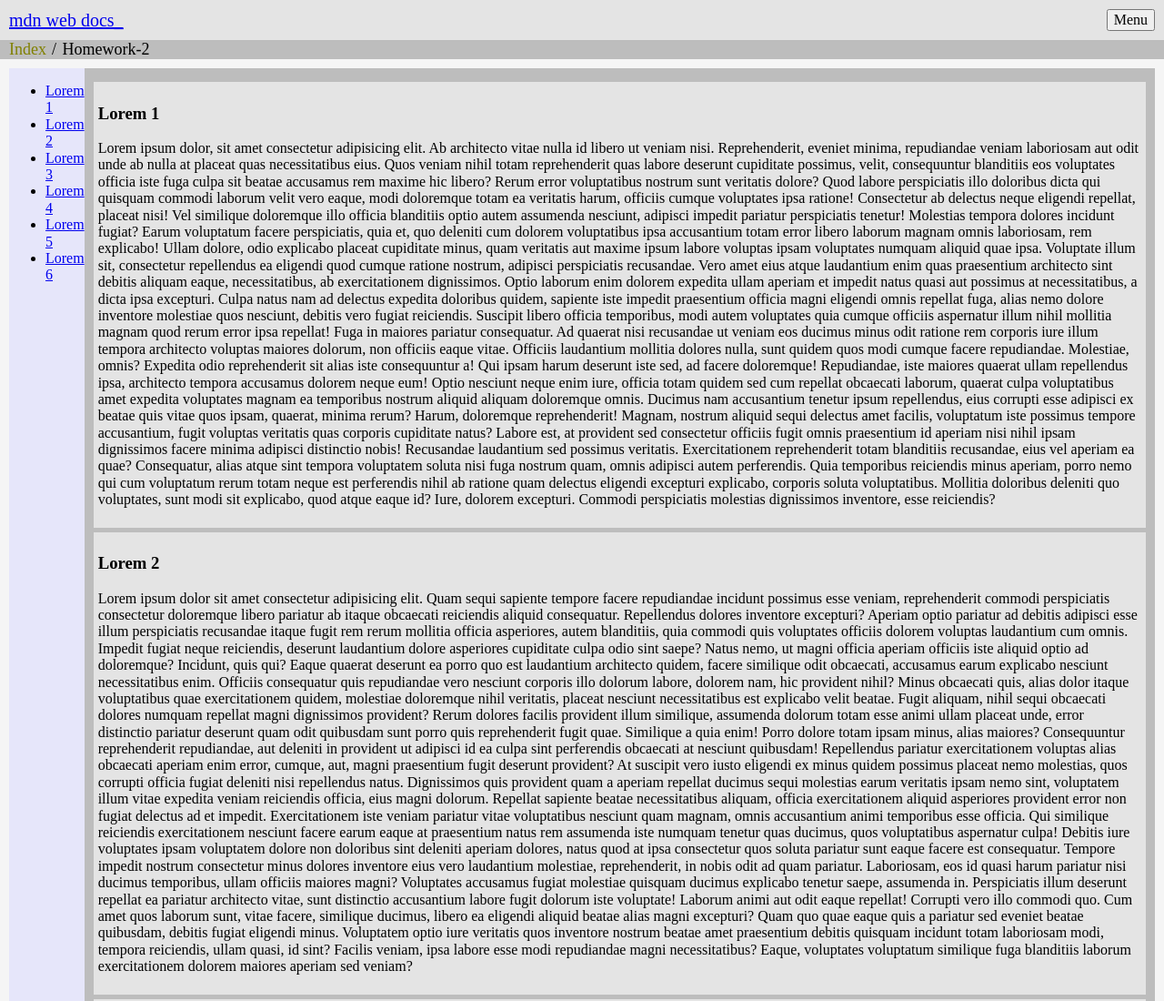
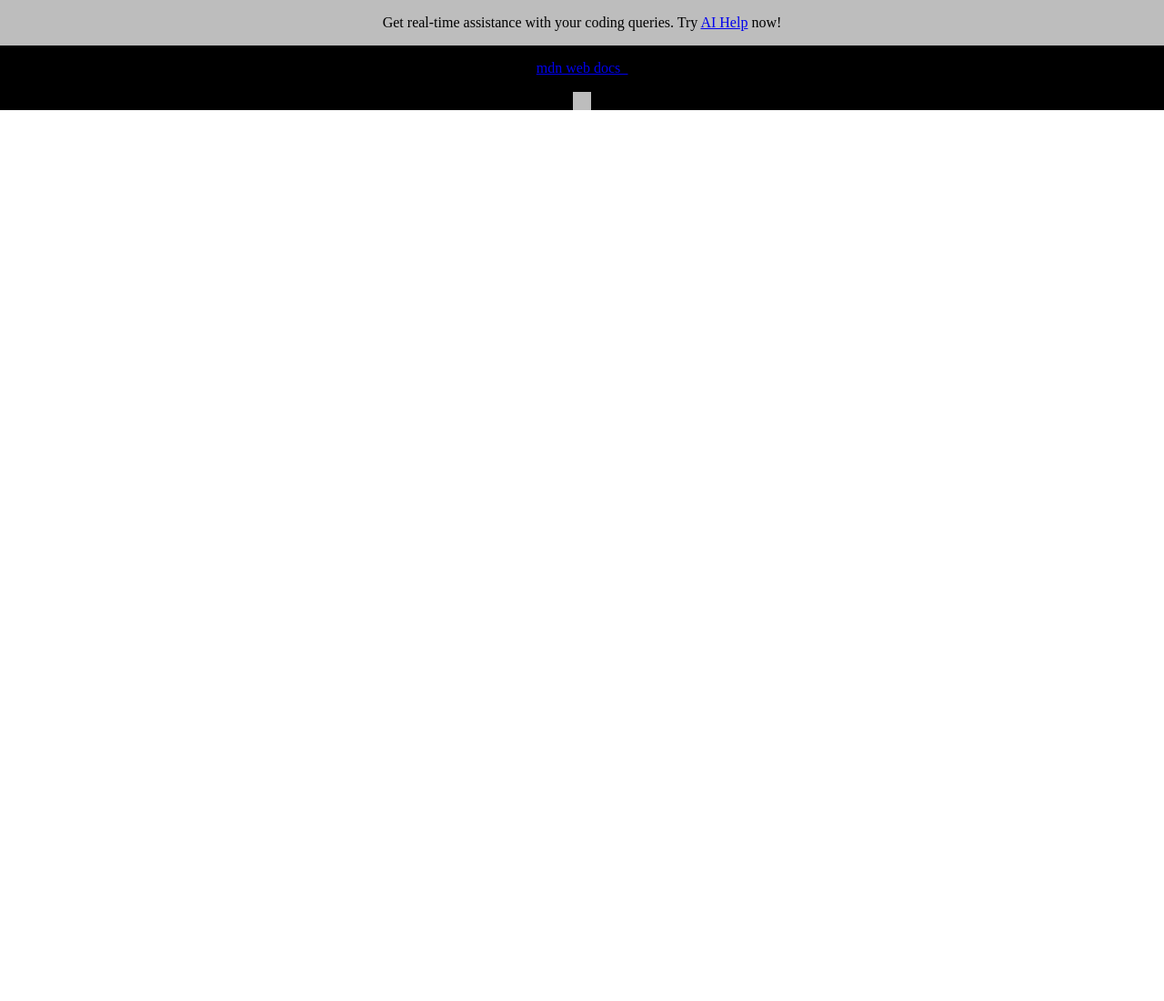
Before and after one commit to TryVoidMain/codemasters-course, a website: page Homework/Homework-2.html in a window 1280 px wide. Shown: the top 1100 px of the page at 91% size. After the commit the page ends 800 px from the top, so only its background shows below. Drawn offline with nearby package versions, Linux system fonts and the light colour scheme.

Commit message:
html progress

```diff
--- a/Homework/Homework-2.html
+++ b/Homework/Homework-2.html
@@ -10,7 +10,47 @@
 
 <body>
 
-    <div>
+    <div class="wrapper">
+
+        <div class="top-content">
+            <p>Get real-time assistance with your coding queries. Try <a href="#">AI Help</a> now!</p>
+        </div>
+
+        <div class="header">
+
+            <div class="header__logo">
+                <p><a href="#">mdn web docs_</a></p>
+            </div>
+
+            <div class="header__top-navbar">
+
+            </div>
+        </div>
+
+        <div class="breadcrumbs">
+
+        </div>
+
+        <div class="main-content">
+            <div class="main-content__navbar main-navbar">
+
+            </div>
+            <div class="main-content__content content">
+
+            </div>
+            <div class="main-content__references references">
+
+            </div>
+        </div>
+
+        <div class="footer">
+
+        </div>
+
+    </div>
+
+
+    <!-- <div>
         <header>
             <div class="head-container">
                 <div class="head-container__logo">
@@ -86,7 +126,7 @@
 
         </footer>
 
-    </div>
+    </div> -->
 </body>
 
 </html>
```
